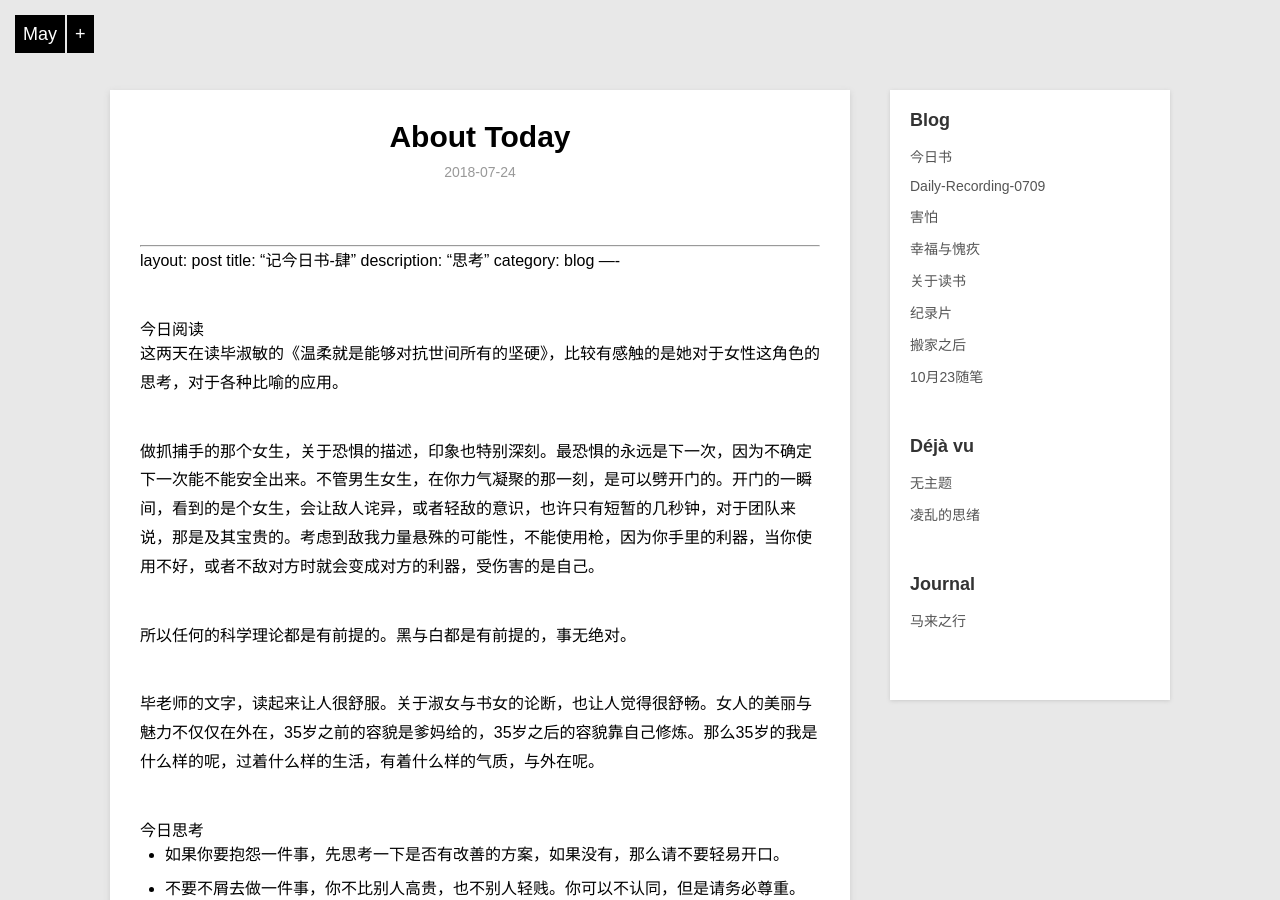
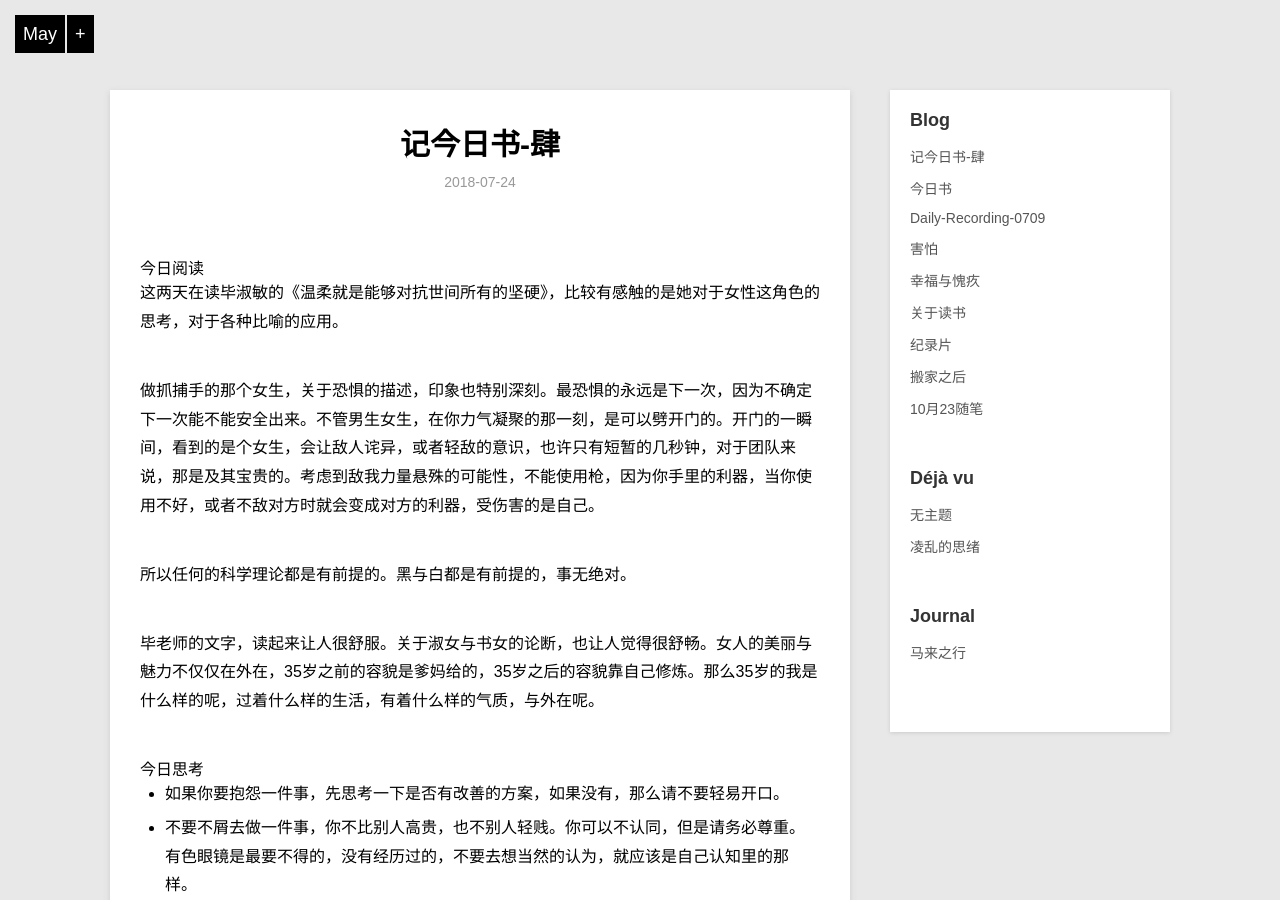
Before and after one commit to violettianjie/violettianjie.github.io, a Jekyll site: the page built from _posts/blog/2018-07-24-About-Today.md, in a window 1280 px wide and 900 px high. Built offline with Jekyll 4.4.1, drawn with Linux system fonts in a browser that asks for light colours; our own code applies the rules of GitHub Pages for plain Markdown files; part of the change alters nothing that is shown.

Commit message:
Update 2018-07-24-About-Today.md

```diff
--- a/_posts/blog/2018-07-24-About-Today.md
+++ b/_posts/blog/2018-07-24-About-Today.md
@@ -1,9 +1,9 @@
-----
-layout: post
-title: "记今日书-肆"
-description: "思考"
+---
+layout:     post
+title: 记今日书-肆
 category: blog
-----
+description: 成长，长成自己的样子
+---
 
 
 
```
